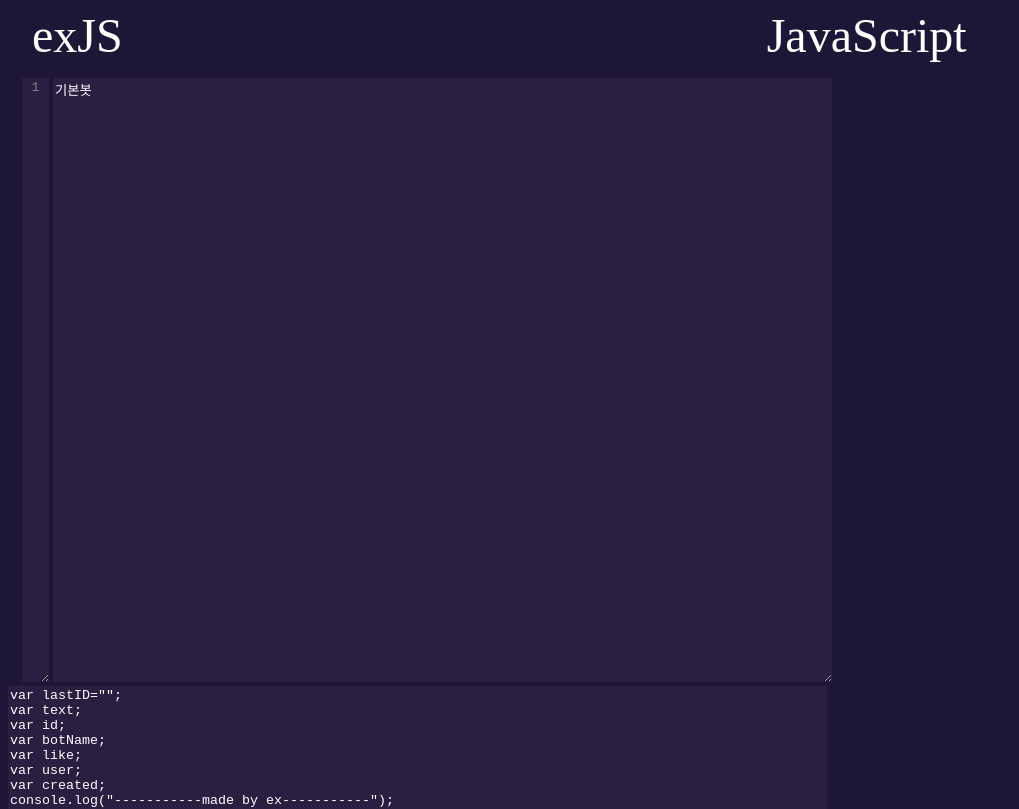
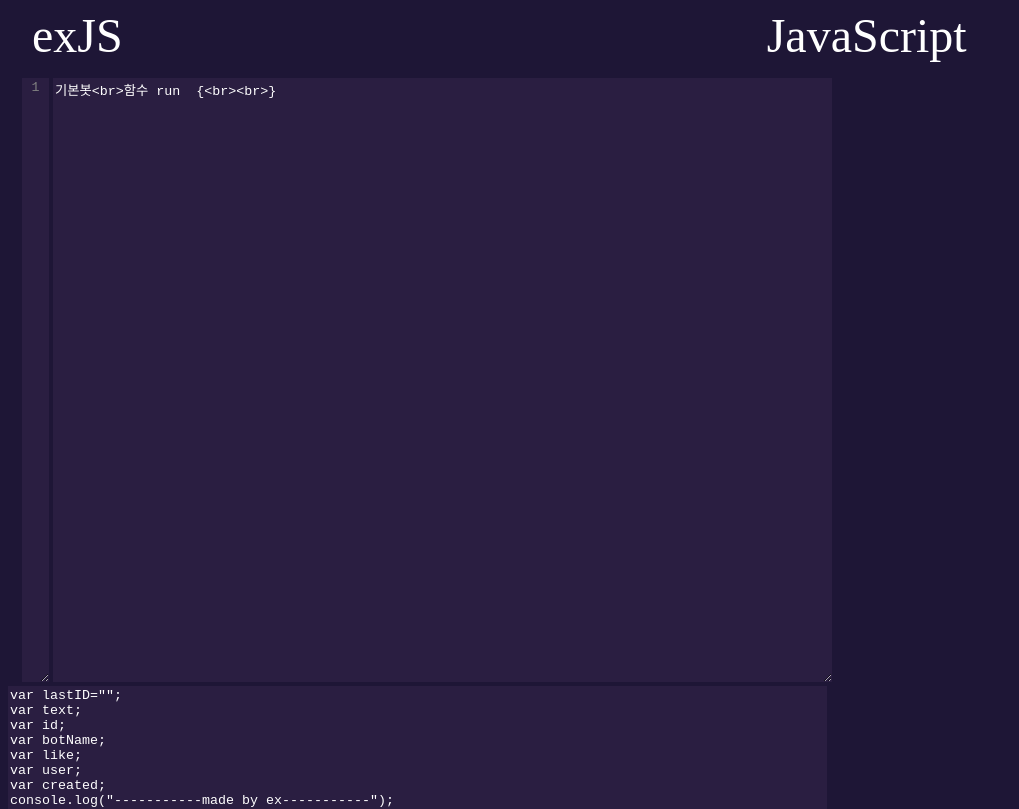
Before and after one commit to exte0427/exCode, a plain HTML site: page index.html in a window 1280 px wide. Shown: the top 809 px of the page, without its empty margins (0-1019 px from the left). Drawn offline with Linux system fonts and the light colour scheme.

Commit message:
Update index.html

```diff
--- a/index.html
+++ b/index.html
@@ -15,7 +15,7 @@
       </div>
       <div id="div1"></div>
       <textarea name="name21" id="form2" rows="40" cols=1 size="20em" readonly></textarea>
-      <textarea name="name" id="form" rows="40%" cols=95 size="20em">기본봇</textarea>
+      <textarea name="name" id="form" rows="40%" cols=95 size="20em">기본봇<br>함수 run  {<br><br>}</textarea>
       <textarea name="name1" id="form1" rows="40%" cols=100 readonly>
       </textarea>
       <button name="button" onclick="button_click();">복사</button>
```
